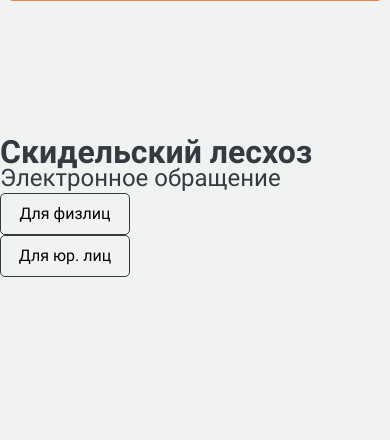
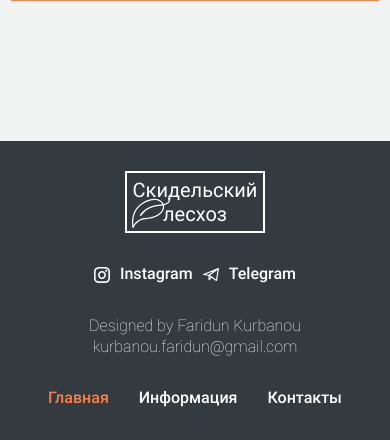
Before and after one commit to Kurbanou/skidles, a PHP site: page /pages/home/index.html in a window 390 px wide; the page is wider, and only the part inside the window is pictured. Shown: the part 2910-3350 px from the top of that part. Before the commit the page ends 3187 px from the top of that part, so only its background shows below. Run offline with PHP 8.4, Linux system fonts and the light colour scheme.

Commit message:
feat; footer add

```diff
--- a/assets/css/nav.css
+++ b/assets/css/nav.css
@@ -26,7 +26,8 @@ header.blog {
   background-color: transparent;
 }
 
-header a {
+header a,
+footer a {
   font-family: inherit;
   text-decoration: none;
   color: inherit;
@@ -36,7 +37,8 @@ header a {
 }
 
 
-header li {
+header li,
+footer li {
   list-style: none;
 }
 
@@ -44,7 +46,8 @@ header li {
   display: none;
 }
 
-.main__menu {
+.main__menu,
+.footer_nav {
   display: flex;
   gap: 30px;
   justify-content: center;
@@ -52,7 +55,7 @@ header li {
 
 .burger {
   padding: 10px;
-  background: rgba(255, 255, 255, .1);
+  background: rgba(255, 255, 255, .3);
   position: fixed;
   top: 24px;
   left:24px;
--- a/assets/css/style.css
+++ b/assets/css/style.css
@@ -54,7 +54,7 @@ a {
     line-height: 0;
     justify-content: center;
     align-items: center;
-    border: solid 1px var(--Black_blue);
+    border: solid 2px var(--Black_blue);
     color: black;
     font-family: 'Roboto';
     font-style: normal;
@@ -62,6 +62,13 @@ a {
     font-size: 16px;
     border-radius: 5px;
     background-color: var(--Light_gray);
+    cursor: pointer;
+}
+
+.submit:hover {
+    color: var(--activelink);
+    border: solid 2px var(--activelink);
+
 }
 
 .submit:invalid {
@@ -74,17 +81,17 @@ a {
     color: var(--Green);
 }
 
-
+.active,
+a p:hover {
+    color: var(--activelink) ;
+}
 
 a:active,
 a:active *{
     color: var(--Green) !important;
 }
 
-.active,
-a p:hover {
-    color: var(--activelink) !important;
-}
+
 
 a p::before {
     content: '';
@@ -176,6 +183,15 @@ h3 {
     line-height: 120%;
 }
 
+.little {
+    font-family: 'Roboto';
+    font-style: normal;
+    font-weight: 100;
+    font-size: 16px;
+    line-height: 130%;
+    text-align: end;
+}
+
 
 .toTop {
     -webkit-animation: toTop 0.8s ease-out forwards;
@@ -207,3 +223,208 @@ h3 {
           transform: translate3d(0,0,0);
       }
 }
+
+/* footer */
+
+footer {
+    background-color: var(--Black_blue);
+    color: white;
+}
+
+.footer__inner {
+    padding: 40px 0 50px 0;
+    display: flex;
+    flex-wrap: wrap;
+    gap: 30px;
+    justify-content: space-between;
+    align-content: space-between;
+}
+
+.logo {
+    width: 140px;
+    min-width: 140px;
+    height: fit-content;
+    display: flex;
+    justify-content: center;
+    align-items: center;
+    text-align: center;
+    border: 2px solid white;
+    padding: 5px;
+}
+
+.logo span{
+    position: relative;
+}
+
+.logo span::before {
+    content: url(../../assets/img/svg/leaf.svg);
+    position: absolute;
+    width: 38px;
+    left: -36px;
+    top: 16px;
+}
+
+.logo h1{
+    font-family: 'Roboto';
+    font-style: normal;
+    font-weight: 400;
+    font-size: 20px;
+    line-height: 120%;
+}
+
+.contatcUs {
+    display: flex;
+    flex-wrap: wrap;
+    width: 100%;
+    max-width: 283px;
+    gap: 20px;
+    justify-content: space-between;
+}
+
+.designed {
+    width: 100%;
+    max-width: 212px;
+}
+
+.social {
+    display: flex;
+    flex-direction: column;
+    gap: 10px;
+}
+
+.icons {
+    display: flex;
+    align-items: center;
+    gap: 10px;
+}
+
+.icons a{
+    display: block;
+}
+
+.footer_nav {
+    display: flex;
+}
+
+.item1 {
+    display: flex;
+    width: fit-content;
+    order: 1;
+}
+
+.item2 {
+    width: 80%;
+    display: flex;
+    justify-content: flex-end;
+    order: 2;
+}
+
+.item3 {
+    display: flex;
+    align-items: flex-end;
+    order: 3;
+}
+
+.item4 {
+    display: flex;
+    align-items: flex-end;
+    order: 4;
+}
+
+.item5 {
+    display: flex;
+    align-items: flex-end;
+    order: 5;
+}
+
+@media (max-width:960px) {
+    .footer__inner{
+        padding: 30px 0;
+    }
+
+    .item2 {
+        width: 70%;
+    }
+
+}
+
+@media (max-width:850px) {
+    .item2 {
+        width: fit-content;
+    }
+
+    .item3 {
+        align-items: flex-start;
+    }
+
+}
+
+@media (max-width:650px) {
+
+    /* .icons p{
+      display: none;
+    } */
+
+    .item3 {
+      width: 20%;
+    }
+
+    .item5 {
+      width: 51%;
+      justify-content: end;
+    }
+
+    .social {
+      flex-direction: row;
+    }
+
+    .item4 {
+      width: 100%;
+      order: 6;
+      justify-content: center;
+    }
+
+}
+
+@media (max-width:500px) {
+
+    /* .icons p{
+      display: none;
+    } */
+
+    .item3 {
+      width: 20%;
+    }
+
+    .item2 {
+        display: none;
+    }
+
+    .item5,
+    .item3,
+    .item1 {
+      width: 100%;
+      justify-content: center;
+    }
+
+    .designed,
+    .little {
+        width: 100%;
+        text-align: center;
+    }
+
+    .social {
+      flex-direction: row;
+    }
+
+    .item4 {
+      width: 100%;
+      order: 6;
+      justify-content: center;
+    }
+
+}
+
+
+
+/* /footer */
--- a/assets/js/nav.js
+++ b/assets/js/nav.js
@@ -5,7 +5,9 @@ export function nav(){
     const burgerMenu = document.querySelector('.menu-toggle'),
           menu = document.querySelector('.main__menu'),
           links = menu.querySelectorAll('a'),
-          li = menu.getElementsByTagName('li');
+          li = menu.getElementsByTagName('li'),
+          footerLinks = document.querySelector('.footer_nav').querySelectorAll('a');
+
 
     function burger() {
         document.body.classList.toggle('open');
@@ -28,5 +30,12 @@ export function nav(){
         }
     });
 
+    footerLinks.forEach(el =>{
+        if (location.href == el.href) {
+            el.classList.add('active');
+        }
+    });
+
     burgerMenu.addEventListener('click',burger);
+
 }
--- a/pages/home/index.html
+++ b/pages/home/index.html
@@ -250,14 +250,66 @@
         </section>
     </main>
     <footer>
-        <div class="footer__inner">
-            <div class="logo"><h1>Скидельский лесхоз</h1></div>
-            <div class="contatcUs">
-                <p class="subtitle">Электронное обращение</p>
-                <button class="fiz submit">Для физлиц</button>
-                <button class="ur submit">Для юр. лиц</button>
+        <div class="wrapper">
+            <div class="footer__inner">
+
+                <div class="item1">
+                    <div class="logo"><h1>Ски<span>д</span>ельский лесхоз</h1></div>
+                </div>
+
+                <div class="item2">
+                    <div class="contatcUs">
+                        <p class="subtitle">Электронное обращение</p>
+                        <button class="fiz submit">Для физлиц</button>
+                        <button class="ur submit">Для юр. лиц</button>
+                    </div>
+                </div>
+
+                <div class="item3">
+                    <div class="social">
+                        <div class="icons">
+                            <a href="https://www.instagram.com/skidles_1/" target="_blank">
+                                <img src="../../assets/img/svg/instagram.svg" width="16px" alt="icon">
+                            </a>
+                            <a href="https://www.instagram.com/skidles_1/" target="_blank">
+                                <p>Instagram</p>
+                            </a>
+                        </div>
+                        <div class="icons">
+                            <a href="https://t.me/skidles_by" target="_blank">
+                                <img src="../../assets/img/svg/telegram.svg"  width="16px" alt="icon">
+                            </a>
+                            <a href="https://t.me/skidles_by" target="_blank">
+                                <p>Telegram</p>
+                            </a>
+                        </div>
+                    </div>
+                </div>
+
+                <div class="item4">
+                    <ul class="footer_nav">
+                        <li>
+                            <a href="../../pages/home/index.html"><p>Главная</p></a>
+                        </li>
+                        <li>
+                            <a href="#Информация"><p>Информация</p></a>
+                        </li>
+                        <li>
+                            <a href="#Контакты"><p>Контакты</p></a>
+                        </li>
+                    </ul>
+                </div>
+
+                <div class="item5">
+                    <div class="designed">
+                        <p class="little">
+                            Designed by Faridun Kurbanou kurbanou.faridun@gmail.com
+                        </p>
+                    </div>
+                </div>
             </div>
         </div>
+
     </footer>
     <script src="script.js" type="module"></script>
 </body>
```
Also changed, not shown: assets/img/jpg/intro/2.jpg, assets/img/svg/instagram.svg (added), assets/img/svg/leaf.svg (added), assets/img/svg/telegram.svg (added).
